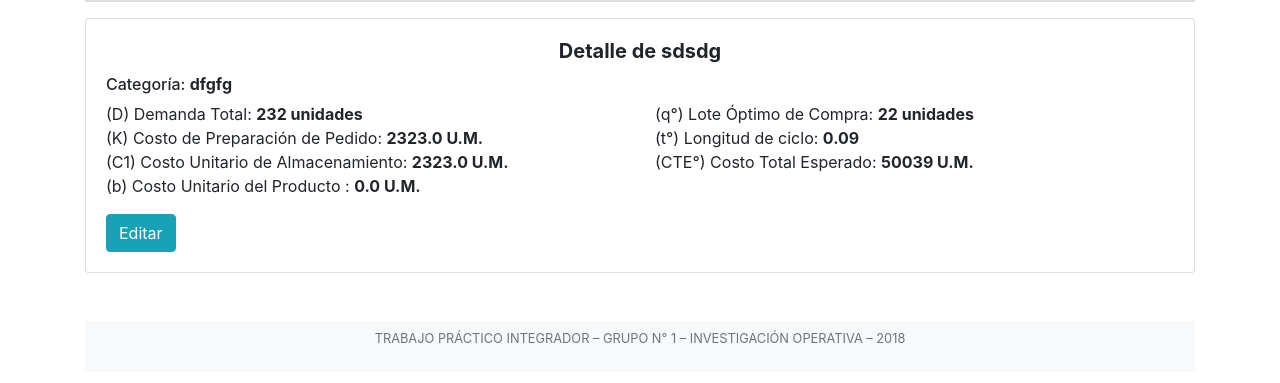
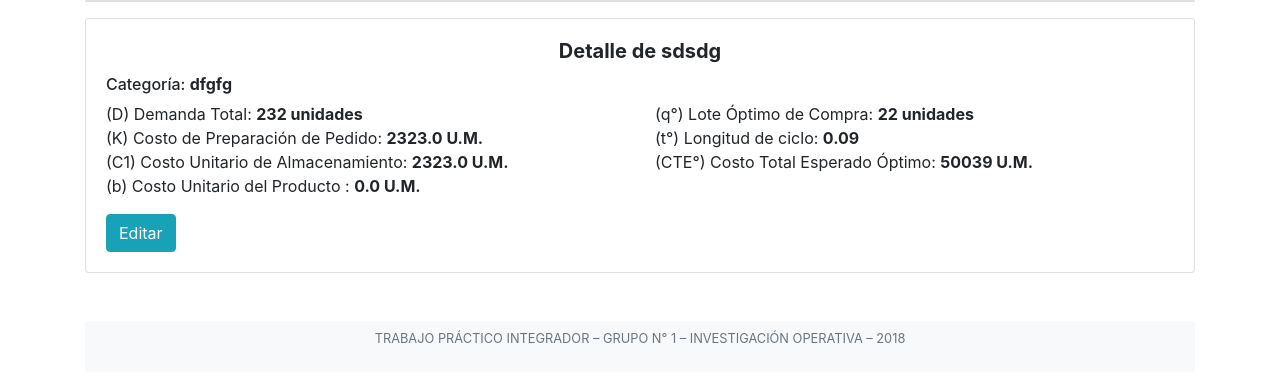
Before and after one commit to gabrielhruza/io, a Django app: page /msapp/modelo1/show/1/ in a window 1280 px wide. Shown: the part 72-455 px from the top of the page. Run offline with Django 3.2, Linux system fonts and the light colour scheme; a user stored in the database is signed in; data comes from the database, SQL or seed files in the repository; both versions use the stored data as it was after the commit; some libraries are stand-ins or nearby versions.

Commit message:
finalizado

```diff
--- a/msapp/templates/msapp/modelo1/show.html
+++ b/msapp/templates/msapp/modelo1/show.html
@@ -30,7 +30,7 @@
     <ul class="list-unstyled">
       <li>(q°) Lote Óptimo de Compra: <strong>{{ modelo.loc }} unidades</strong></li>
       <li>(t°) Longitud de ciclo: <strong>{{ modelo.lc }}</strong></li>
-      <li>(CTE°) Costo Total Esperado: <strong>{{ modelo.ci }} U.M.</strong></li>
+      <li>(CTE°) Costo Total Esperado Óptimo: <strong>{{ modelo.ci }} U.M.</strong></li>
     </ul>
   </div>
 
```
Also changed, not shown: db.sqlite3.
